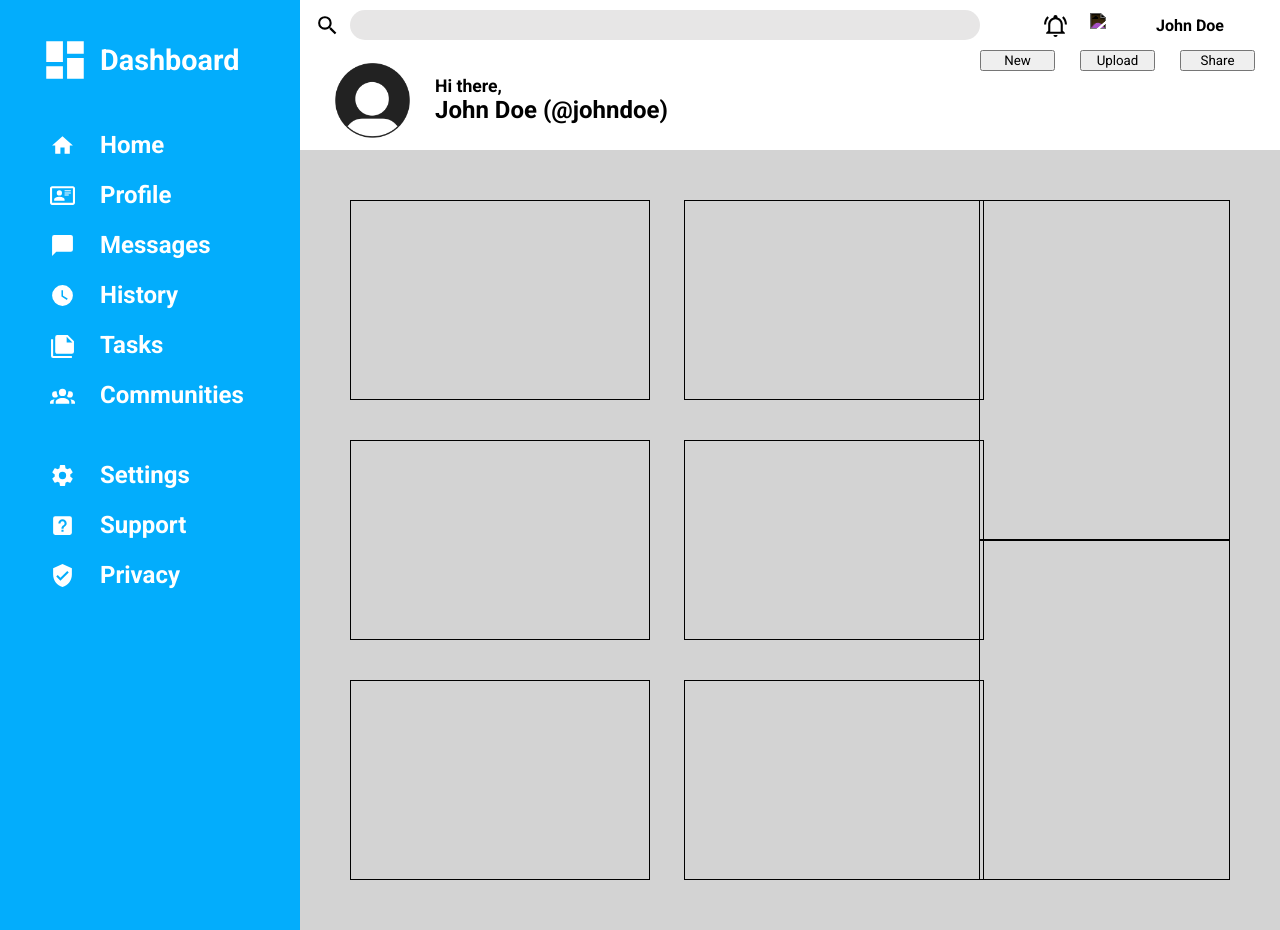
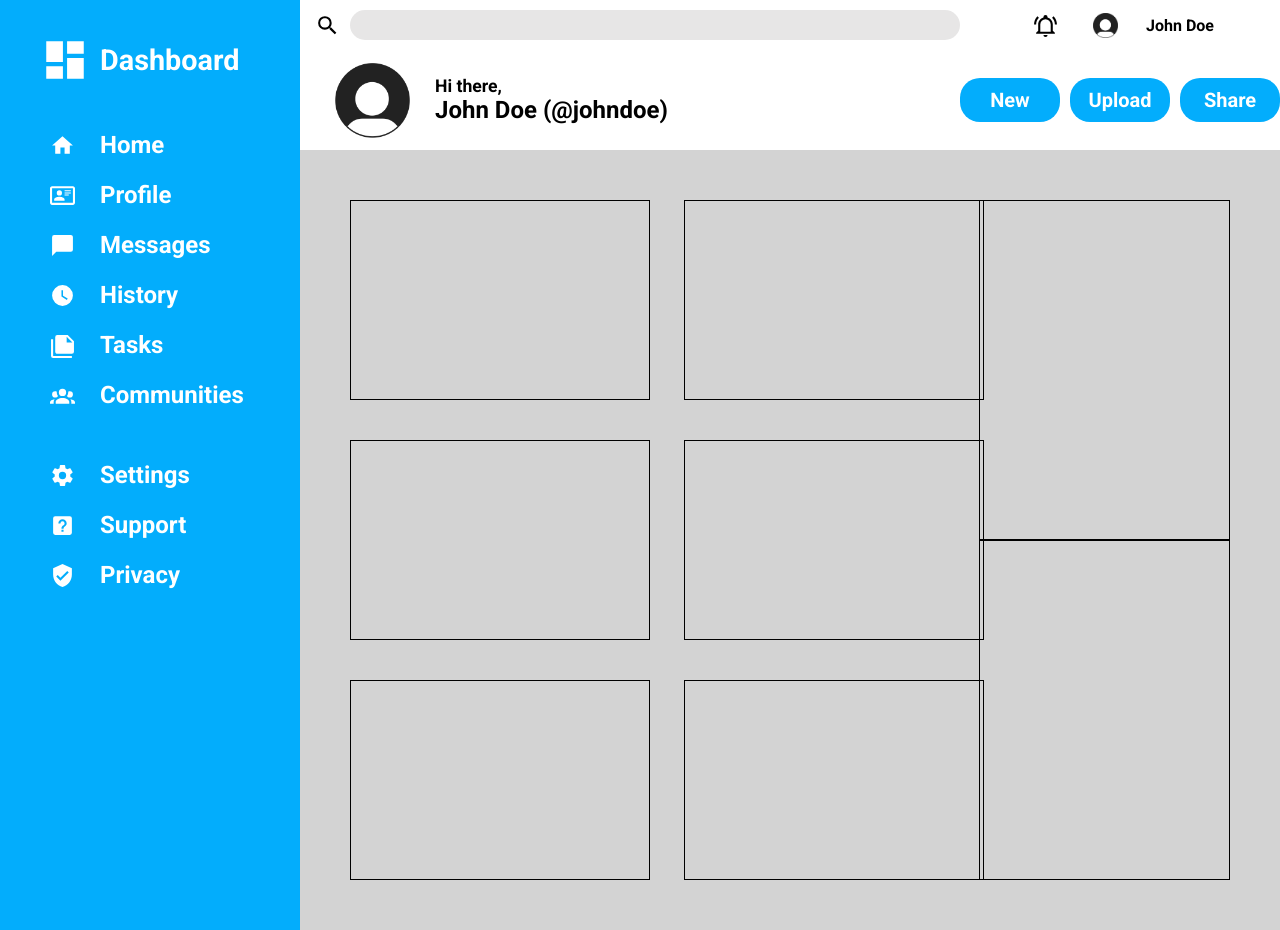
Before and after one commit to BottomToTheTop/admin-dashboard, a plain HTML site: page index.html in a window 1280 px wide. Drawn offline with Linux system fonts and the light colour scheme.

Commit message:
Add header buttons

```diff
--- a/index.html
+++ b/index.html
@@ -15,11 +15,11 @@
             </div>
             <div class="user-info">
                <img src="icons/bell-ring-outline.svg" alt="Notifications Icon" class="notification-icon">
-               <img src="icons/32px-Default_pfp.svg.png" alt="Profile Picture" class="profile-picture">
+               <img src="icons/Default_pfp.svg.png" alt="Profile Picture" class="profile-picture">
                <div class="name">John Doe</div>
             </div>
             <div class="welcome">
-                <img src="Default_pfp.svg.png" alt="Profile Picture" class="welcome-profile-picture">
+                <img src="icons/Default_pfp.svg.png" alt="Profile Picture" class="welcome-profile-picture">
                 <div>
                     <div class="hello">Hi there, </div>
                     <div class="username">John Doe (@johndoe)</div>
--- a/styles.css
+++ b/styles.css
@@ -27,13 +27,6 @@
 .icon {
     justify-self: end;
     padding-right: 25px;
-}
-
-.buttons {
-    display: grid;
-    grid-template-columns: 100px 100px 100px;
-    justify-content: end;
-    height: min-content;
 }
 
 button {
@@ -161,6 +154,7 @@ img {
 .welcome div {
     align-content: center;
 }
+
 .welcome-profile-picture {
     height: 75px;
     width: auto;
@@ -173,3 +167,21 @@ img {
 .username {
     font-size: 1.5rem;
 }
+
+.buttons {
+    display: grid;
+    grid-template-columns: 100px 100px 100px;
+    column-gap: 10px;
+    align-content: center;
+}
+
+button {
+    background-color: #03adfc;
+    border: none;
+    padding: 10px;
+    color: white;
+    border-radius: 20px;
+    width: 100px;
+    font-size: 20px;
+    font-weight: bold;
+}
```
Also changed, not shown: icons/Default_pfp.svg.png (added).
